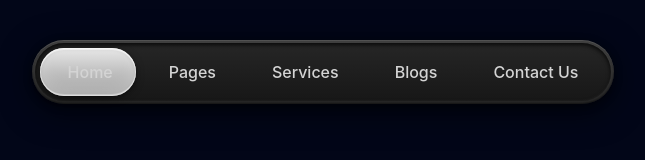
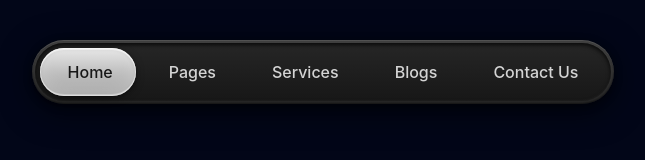
Before and after one commit to NitarioD/sycamore-question2, a Nuxt app: page / in a window 1280 px wide. Shown: the top 160 px of the page, without its empty margins (317-962 px from the left). Built offline with nearby package versions, Linux system fonts and the light colour scheme.

Commit message:
make tab selection a controlled component

```diff
--- a/app/app.vue
+++ b/app/app.vue
@@ -1,15 +1,17 @@
 <script setup lang="ts">
-const labTabs = [
+const navTabs = [
   { id: "home", label: "Home" },
   { id: "pages", label: "Pages" },
   { id: "services", label: "Services" },
   { id: "blogs", label: "Blogs" },
   { id: "contact", label: "Contact Us" },
 ];
+
+const activeTab = ref("home");
 </script>
 
 <template>
   <div class="min-h-screen bg-slate-950 p-10">
-    <MotionTabs :tabs="labTabs" />
+    <MotionTabs v-model="activeTab" :tabs="navTabs" />
   </div>
 </template>
--- a/app/components/MotionTabs.vue
+++ b/app/components/MotionTabs.vue
@@ -6,7 +6,17 @@ export interface TabItem {
 
 const props = defineProps<{
   tabs: TabItem[];
+  modelValue?: string;
 }>();
+
+const emit = defineEmits<{
+  "update:modelValue": [value: string];
+}>();
+
+const activeId = computed({
+  get: () => props.modelValue ?? props.tabs[0]?.id ?? "",
+  set: (value: string) => emit("update:modelValue", value),
+});
 </script>
 
 <template>
@@ -38,9 +48,12 @@ const props = defineProps<{
         role="tab"
         type="button"
         class="motion-tab-button relative z-10 flex shrink-0 cursor-pointer items-center justify-center gap-2 rounded-full transition-colors outline-none focus-visible:ring-2 focus-visible:ring-white/60 focus-visible:ring-offset-0 px-4 py-3 sm:px-7"
+        :aria-selected="activeId === tab.id"
+        @click="activeId = tab.id"
       >
         <span
           class="text-center text-sm font-medium leading-tight transition-colors sm:text-base text-neutral-300"
+          :class="activeId === tab.id ? 'text-neutral-900' : 'text-neutral-300'"
         >
           {{ tab.label }}
         </span>
```
